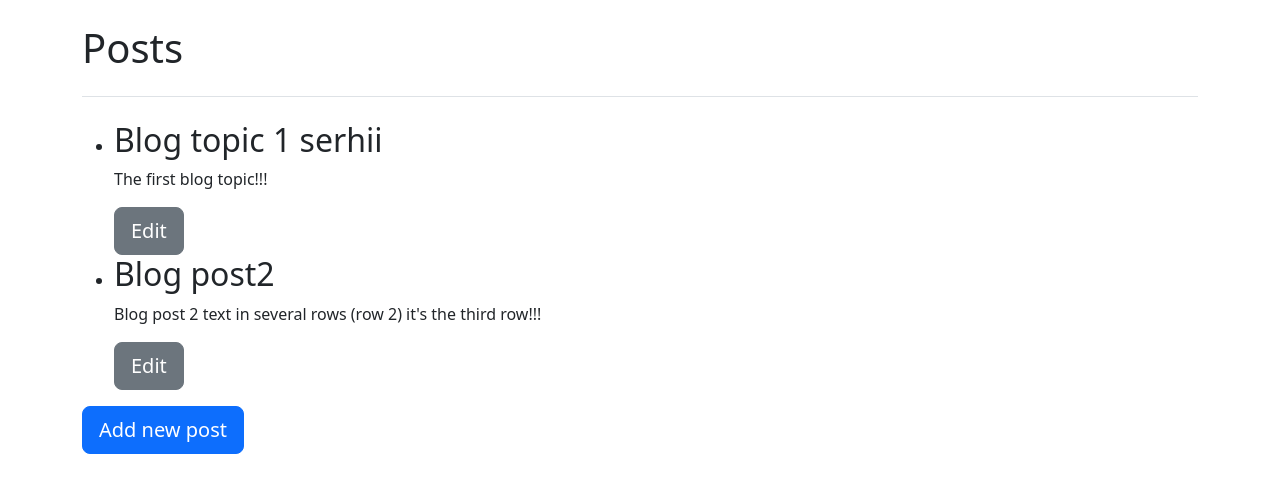
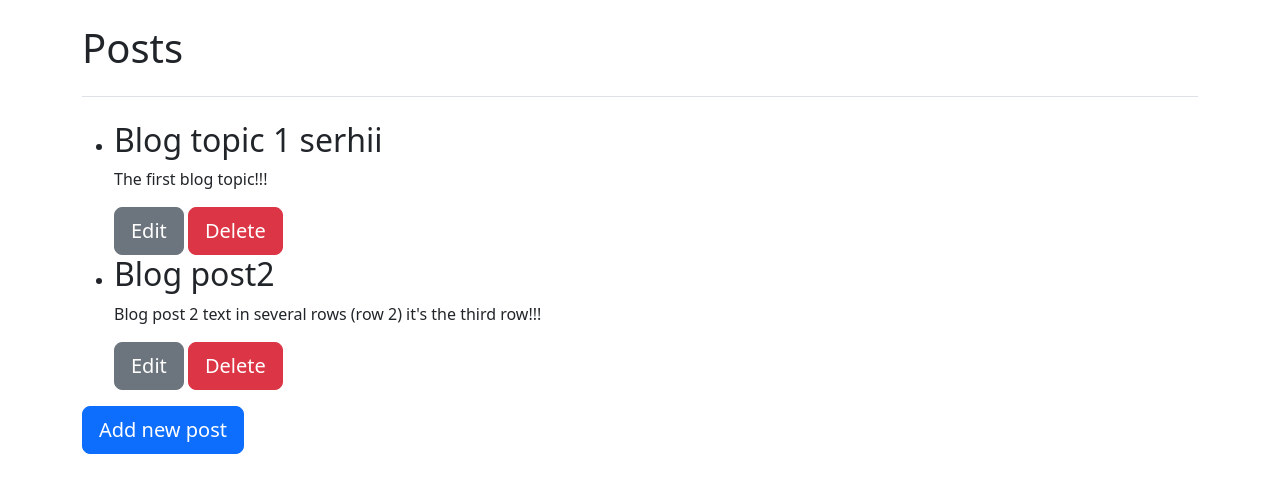
Before and after one commit to pm012/Blog_Django, a Django app: page /posts/ in a window 1280 px wide. Shown: the part 58-551 px from the top of the page. Run offline with Django 5.2, Linux system fonts and the light colour scheme; a user stored in the database is signed in; data comes from the database, SQL or seed files in the repository; both versions use the stored data as it was after the commit; some libraries are stand-ins or nearby versions.

Commit message:
1. added site icon: favicon.ico 2. Redirect fixed 3. Added ability to delete posts for user

```diff
--- a/blogs/templates/blogs/index.html
+++ b/blogs/templates/blogs/index.html
@@ -2,17 +2,17 @@
 {% block page_header %}
 <h1 class="display-3">Blog Posts</h1>
 
-  <p class="lead">Welcome {{ user.first_name }} {{user.last_name}}! to the blog! Here you can create any record to your journal and
+<p class="lead">Welcome {{ user.first_name }} {{user.last_name}}! Here you can create any record to your journal and
     find all the latest posts.</p>
 {% if user.is_authenticated %}
 <p class="lead">You can also create a new post.</p>
 <a class="btn btn-lg btn-primary" href="{% url 'blogs:new_post' %}">Create New Post</a>
-        <a class="btn btn-lg btn-primary" href="{% url 'blogs:posts' %}">Review posts</a>
 {% else %}
 <p class="lead">Please log in or sign up to create a new post.</p>
 <a class="btn btn-lg btn-primary" href="{% url 'users:login' %}">Login</a>
 <a class="btn btn-lg btn-secondary" href="{% url 'users:register' %}">Register</a>
 {% endif %}
+<a class="btn btn-lg btn-primary" href="{% url 'blogs:posts' %}">Review posts</a>
 
 
 
--- a/blogs/templates/blogs/posts.html
+++ b/blogs/templates/blogs/posts.html
@@ -9,12 +9,53 @@
     <li>
         <h2>{{ post.title }}</h2>
         <p>{{ post.text }}</p>
-                <a class="btn btn-lg btn-secondary" colour ="red" href="{% url 'blogs:edit_post' post.id %}">Edit</a>
+        {% if user.is_authenticated %}
+        <span><a class="btn btn-lg btn-secondary" href="{% url 'blogs:edit_post' post.id %}">Edit</a> </span>
+        <!--form action="{% url 'blogs:delete_post' post.id %}" method="post" style="display:inline;">
+            {% csrf_token %}
+            <button type="submit" class="btn btn-lg btn-danger"
+                onclick="return confirm('Are you sure you want to delete the post: \'{{ post.title|escapejs }}\'?');">
+                Delete
+            </button>
+        </form-->
+        <!-- Trigger button -->
+        <button type="button" class="btn btn-lg btn-danger" data-bs-toggle="modal"
+            data-bs-target="#deleteModal{{ post.id }}">
+            Delete
+        </button>
+
+        <!-- Modal -->
+        <div class="modal fade" id="deleteModal{{ post.id }}" tabindex="-1" aria-hidden="true">
+            <div class="modal-dialog modal-dialog-centered"> <!-- centered vertically -->
+                <div class="modal-content">
+                    <div class="modal-header">
+                        <h5 class="modal-title">Delete Post</h5>
+                        <button type="button" class="btn-close" data-bs-dismiss="modal"></button>
+                    </div>
+                    <div class="modal-body">
+                        Are you sure you want to delete "{{ post.title }}"?
+                    </div>
+                    <div class="modal-footer">
+                        <form action="{% url 'blogs:delete_post' post.id %}" method="post">
+                            {% csrf_token %}
+                            <button type="submit" class="btn btn-danger">Yes, delete</button>
+                        </form>
+                        <button type="button" class="btn btn-secondary" data-bs-dismiss="modal">Cancel</button>
+                    </div>
+                </div>
+            </div>
+        </div>
+        <!-- End of Modal -->
+
+        {% else %}
+        <p>Written by {{post.owner}}</p>
+        {% endif %}
     </li>
     {% empty %}
     <li>No blog posts available.</li>
     {% endfor %}
 </ul>
-
-<h3><a class = "btn btn-lg btn-primary" href="{% url 'blogs:new_post' %}">Add new post</a></h3>
+{% if user.is_authenticated %}
+<h3><a class="btn btn-lg btn-primary" href="{% url 'blogs:new_post' %}">Add new post</a></h3>
+{% endif %}
 {% endblock content %}
--- a/blogs/urls.py
+++ b/blogs/urls.py
@@ -7,5 +7,6 @@ urlpatterns = [
     path('', views.index, name='index'),
     path('new/', views.new_post, name='new_post'),
     path('edit/<int:post_id>/', views.edit_post, name='edit_post'),
-     path('posts/', views.posts, name='posts'),
+    path('posts/', views.posts, name='posts'),
+    path('delete_post/<int:post_id>/', views.delete_post, name='delete_post'),
 ]
--- a/blogs/views.py
+++ b/blogs/views.py
@@ -22,14 +22,17 @@ def new_post(request):
             post.owner = request.user  # Set the owner to the logged-in user
             post.save()
             #form.save()
-            return redirect('blogs:index')
+            return redirect('blogs:posts')
     else:
         form = BlogPostForm()
     return render(request, 'blogs/new_post.html', {'form': form})
 
-@login_required
+
 def posts(request):
-    posts = BlogPost.objects.filter(owner=request.user)
+    if not request.user.is_authenticated:
+        posts = BlogPost.objects.all()
+    else:
+        posts = BlogPost.objects.filter(owner=request.user)
     return render(request, 'blogs/posts.html', {'posts': posts})
 
 @login_required
@@ -40,7 +43,19 @@ def edit_post(request, post_id):
         form = BlogPostForm(request.POST, instance=post)
         if form.is_valid():
             form.save()
-            return redirect('blogs:index')
+            return redirect('blogs:posts')
     else:
         form = BlogPostForm(instance=post)
     return render(request, 'blogs/edit_post.html', {'form': form})
+
+@login_required
+def delete_post(request, post_id):
+    post = get_object_or_404(BlogPost, id=post_id)
+    check_blog_ownership(request, post)
+
+    if request.method == 'POST':  # Only allow deletion via POST
+        post.delete()
+        return redirect('blogs:posts')  # Redirect to posts list
+
+    # If accessed via GET (e.g., typing URL manually), deny
+    raise Http404("Invalid request method.")
```
Also changed, not shown: README.md, db.sqlite3. Lines whose indentation alone changed are shown as unchanged.
